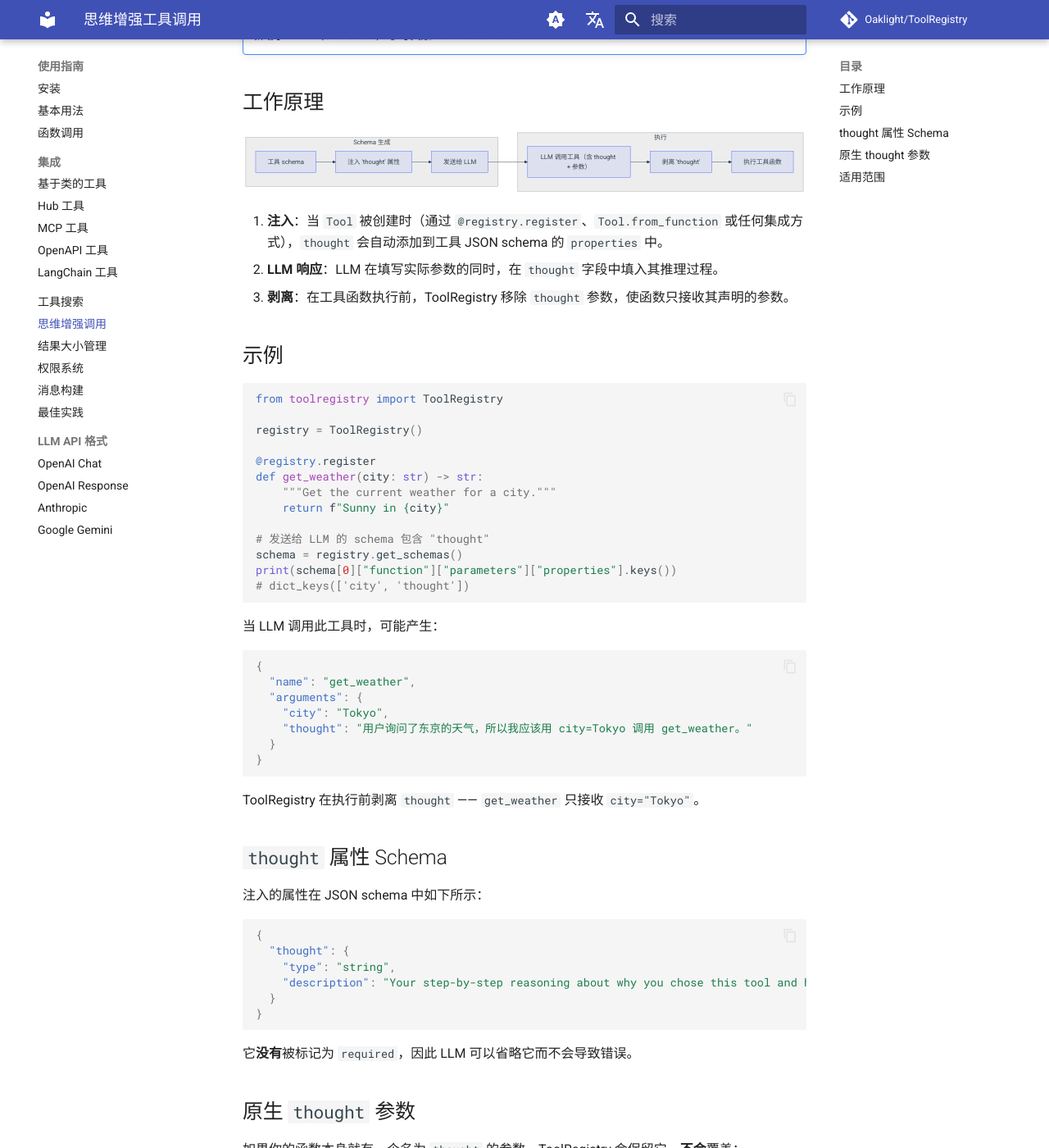
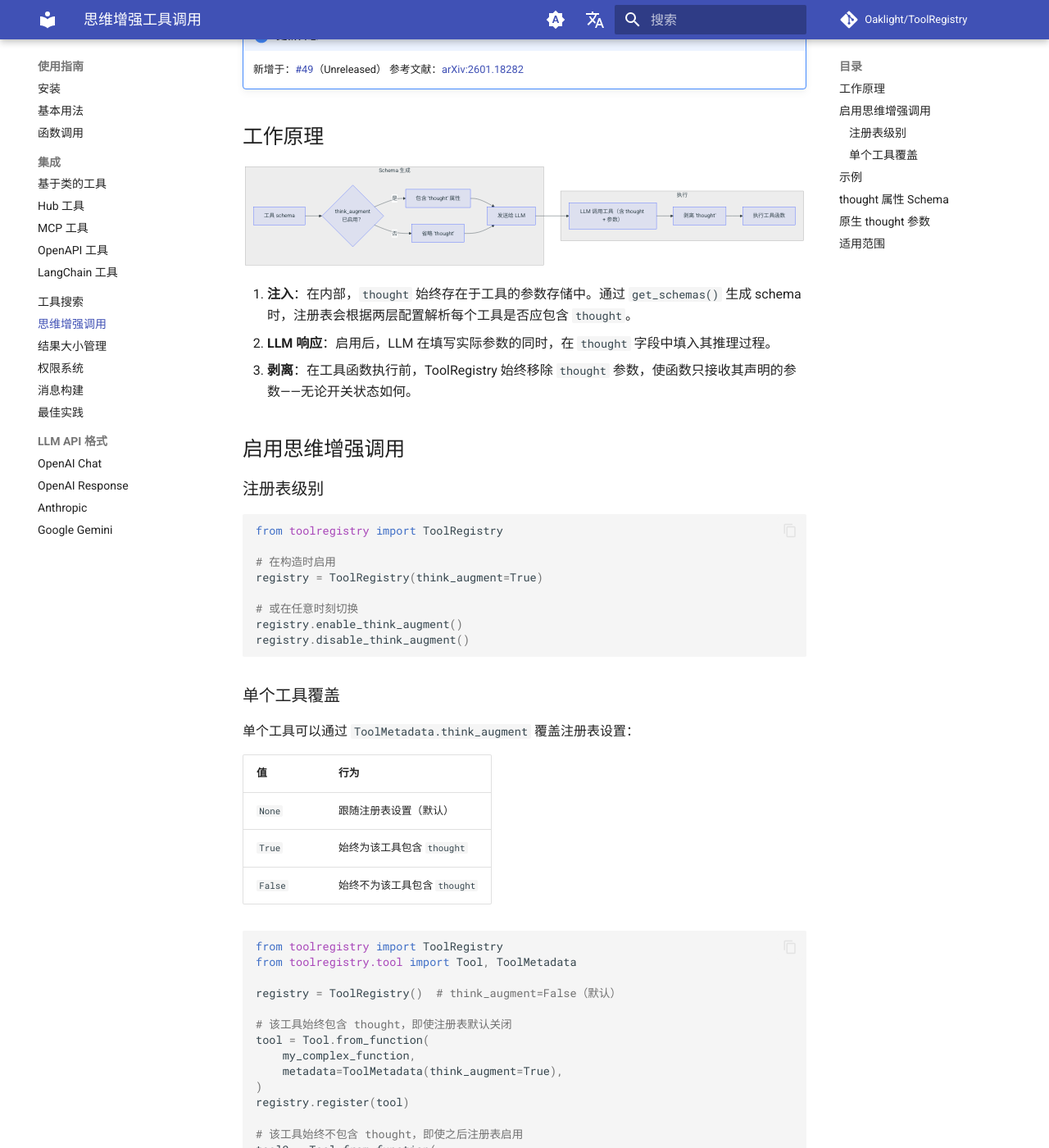
Before and after one commit to Oaklight/ToolRegistry, an MkDocs documentation site: the page built from docs/usage/think_augmented.md, in a window 1280 px wide and 1400 px high, scrolled down 341 px. Shown: the whole window at 82% size. Built offline with MkDocs 1.6.1 and Material for MkDocs 9.7.7, drawn with Linux system fonts in a browser that asks for light colours; comment, search, counter and statistics services are not loaded; some of the changed text lies outside the part shown.

Commit message:
docs: update think-augmented calling docs for configurable behavior
- Document registry-level toggle (think_augment=True/False)
- Document enable_think_augment() / disable_think_augment() methods
- Document per-tool override via ToolMetadata.think_augment
- Update changelog entry with configuration details
- Update mermaid diagram to show conditional injection

````diff
--- a/docs/usage/think_augmented.md
+++ b/docs/usage/think_augmented.md
@@ -1,14 +1,16 @@
 ---
 title: 思维增强工具调用
 summary: 在工具调用 schema 中注入链式推理
-description: ToolRegistry 如何在每个工具 schema 中注入 thought 属性让 LLM 在行动前进行推理，以及该属性如何在执行前被剥离
-keywords: think, thought, 链式推理, 推理, 工具调用, THINK_PROPERTY
+description: ToolRegistry 如何在工具 schema 中注入 thought 属性让 LLM 在行动前进行推理，以及如何在注册表和单个工具级别进行配置
+keywords: think, thought, 链式推理, 推理, 工具调用, THINK_PROPERTY, think_augment
 author: Oaklight
 ---
 
 # 思维增强工具调用
 
-ToolRegistry 会自动在每个工具的参数 schema 中注入一个 `thought` 字符串属性。这为 LLM 提供了一个专用字段，用于表达关于**为什么**选择该工具以及**如何**使用它的逐步推理——在工具实际运行之前。
+ToolRegistry 可以在每个工具的参数 schema 中注入一个 `thought` 字符串属性。这为 LLM 提供了一个专用字段，用于表达关于**为什么**选择该工具以及**如何**使用它的逐步推理——在工具实际运行之前。
+
+思维增强调用**默认关闭**，可以在注册表全局启用，也可以通过 `ToolMetadata` 按工具启用。
 
 ???+ note "更新日志"
     新增于：[#49](../../pull/49)（Unreleased）
@@ -19,8 +21,11 @@ ToolRegistry 会自动在每个工具的参数 schema 中注入一个 `thought`
 ```mermaid
 flowchart LR
     subgraph Schema 生成
-        Tool["工具 schema"] --> Inject["注入 'thought' 属性"]
+        Tool["工具 schema"] --> Check{"think_augment\n已启用？"}
+        Check -->|是| Inject["包含 'thought' 属性"]
+        Check -->|否| Skip["省略 'thought'"]
         Inject --> LLM["发送给 LLM"]
+        Skip --> LLM
     end
     subgraph 执行
         LLM --> Call["LLM 调用工具（含 thought + 参数）"]
@@ -29,16 +34,62 @@ flowchart LR
     end
 ```
 
-1. **注入**：当 `Tool` 被创建时（通过 `@registry.register`、`Tool.from_function` 或任何集成方式），`thought` 会自动添加到工具 JSON schema 的 `properties` 中。
-2. **LLM 响应**：LLM 在填写实际参数的同时，在 `thought` 字段中填入其推理过程。
-3. **剥离**：在工具函数执行前，ToolRegistry 移除 `thought` 参数，使函数只接收其声明的参数。
+1. **注入**：在内部，`thought` 始终存在于工具的参数存储中。通过 `get_schemas()` 生成 schema 时，注册表会根据两层配置解析每个工具是否应包含 `thought`。
+2. **LLM 响应**：启用后，LLM 在填写实际参数的同时，在 `thought` 字段中填入其推理过程。
+3. **剥离**：在工具函数执行前，ToolRegistry 始终移除 `thought` 参数，使函数只接收其声明的参数——无论开关状态如何。
+
+## 启用思维增强调用
+
+### 注册表级别
+
+```python
+from toolregistry import ToolRegistry
+
+# 在构造时启用
+registry = ToolRegistry(think_augment=True)
+
+# 或在任意时刻切换
+registry.enable_think_augment()
+registry.disable_think_augment()
+```
+
+### 单个工具覆盖
+
+单个工具可以通过 `ToolMetadata.think_augment` 覆盖注册表设置：
+
+| 值      | 行为                                   |
+|---------|----------------------------------------|
+| `None`  | 跟随注册表设置（默认）                   |
+| `True`  | 始终为该工具包含 `thought`              |
+| `False` | 始终不为该工具包含 `thought`            |
+
+```python
+from toolregistry import ToolRegistry
+from toolregistry.tool import Tool, ToolMetadata
+
+registry = ToolRegistry()  # think_augment=False（默认）
+
+# 该工具始终包含 thought，即使注册表默认关闭
+tool = Tool.from_function(
+    my_complex_function,
+    metadata=ToolMetadata(think_augment=True),
+)
+registry.register(tool)
+
+# 该工具始终不包含 thought，即使之后注册表启用
+tool2 = Tool.from_function(
+    my_simple_function,
+    metadata=ToolMetadata(think_augment=False),
+)
+registry.register(tool2)
+```
 
 ## 示例
 
 ```python
 from toolregistry import ToolRegistry
 
-registry = ToolRegistry()
+registry = ToolRegistry(think_augment=True)
 
 @registry.register
 def get_weather(city: str) -> str:
````
Also changed, not shown: docs/changelog.md (+3 -1 lines).
